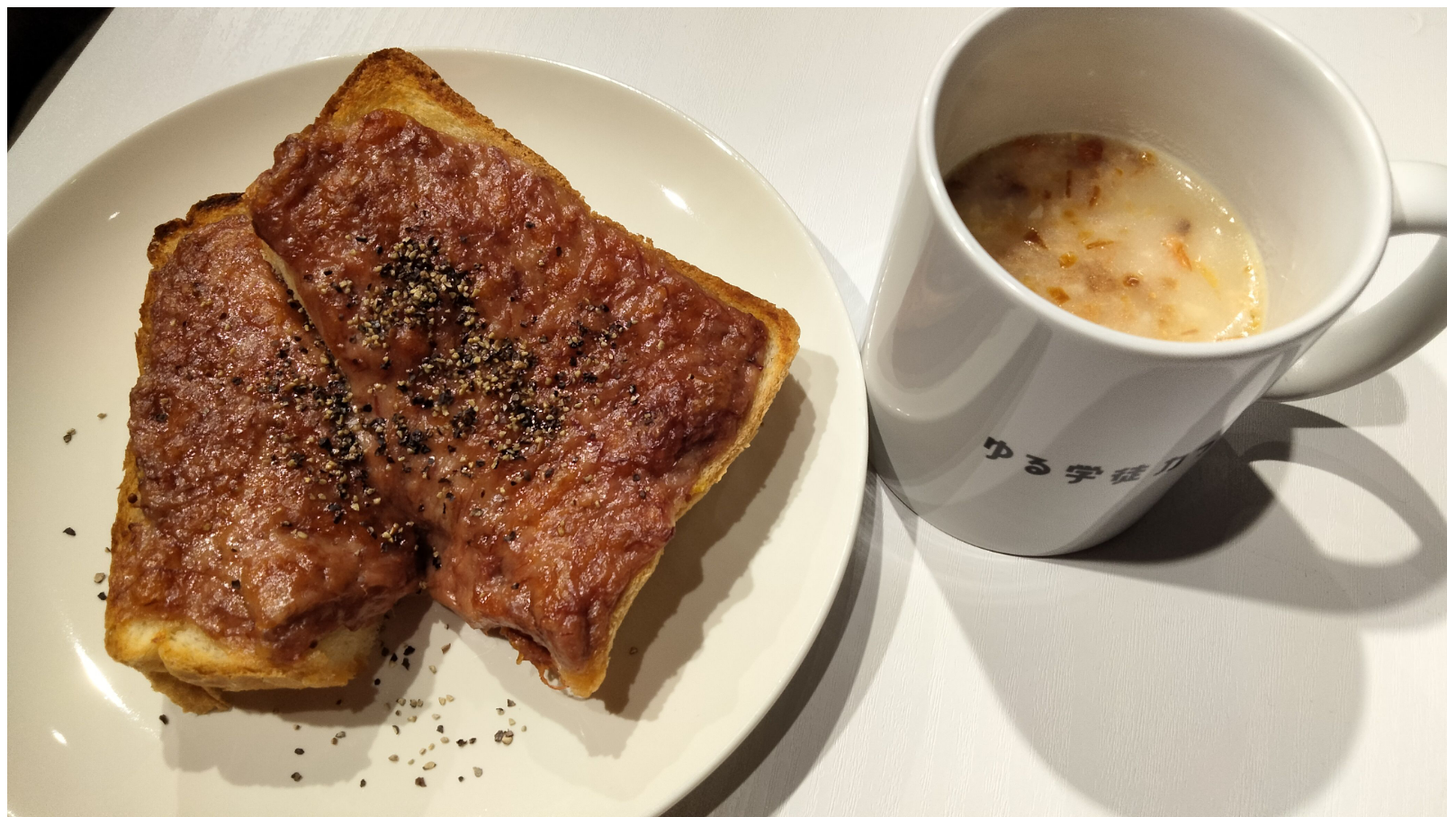
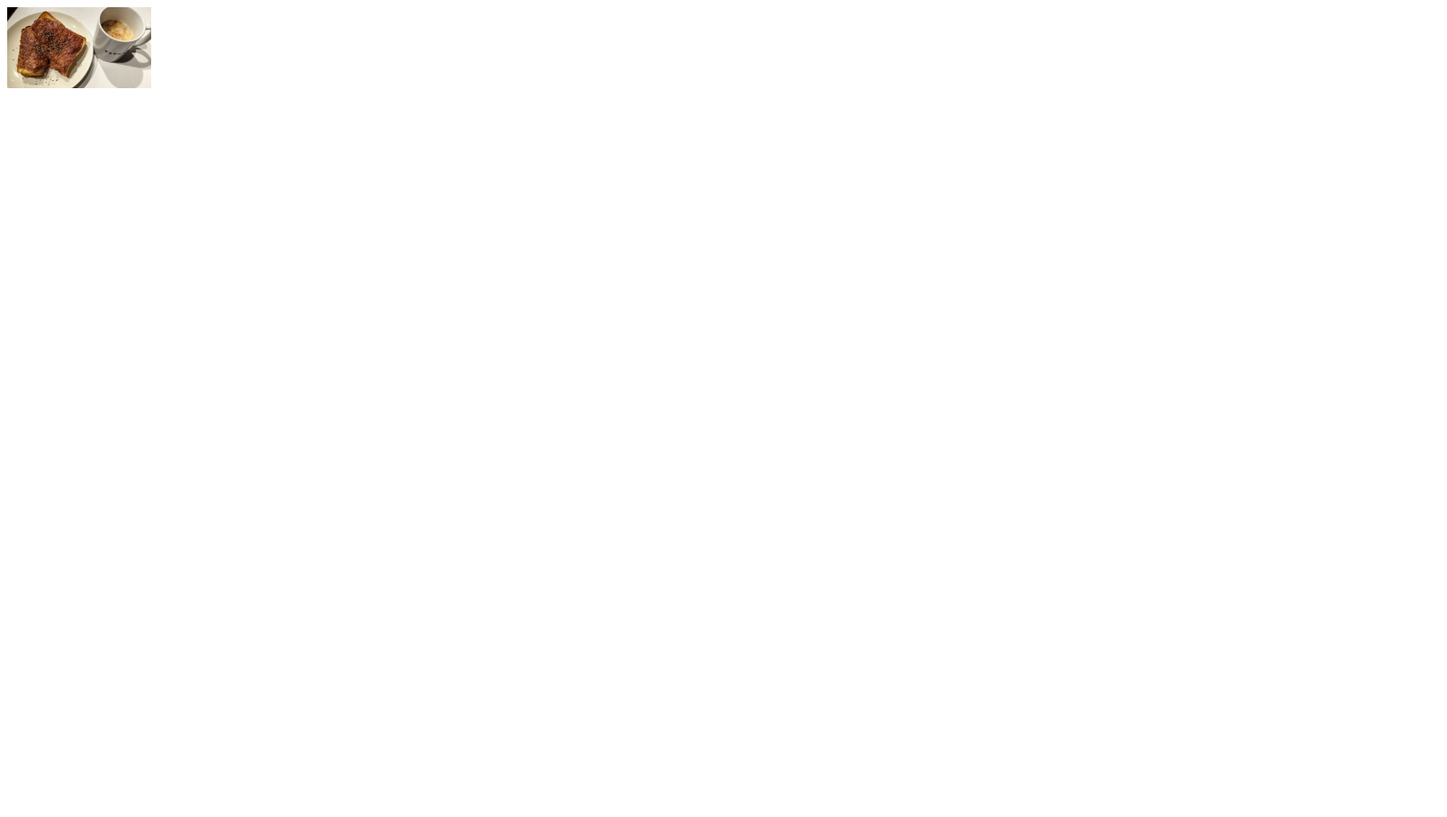
Before and after one commit to GYOhRI0/GYOhRI0.github.io, a plain HTML site: page yurucafe/1.html in a window 1280 px wide. Shown: the whole page at 90% size, 1608 px wide, since content can reach past the window. After the commit the page ends 800 px from the top, so only its background shows below. Drawn offline with Linux system fonts and the light colour scheme.

Commit message:
Update 1.html

```diff
--- a/yurucafe/1.html
+++ b/yurucafe/1.html
@@ -1,4 +1,4 @@
 <!doctype html>
 <html>
-  <img src="yurucafe1.jpg" width="1600" height="900">
+  <img src="yurucafe1.jpg" width="160" height="90">
 </html>
```
